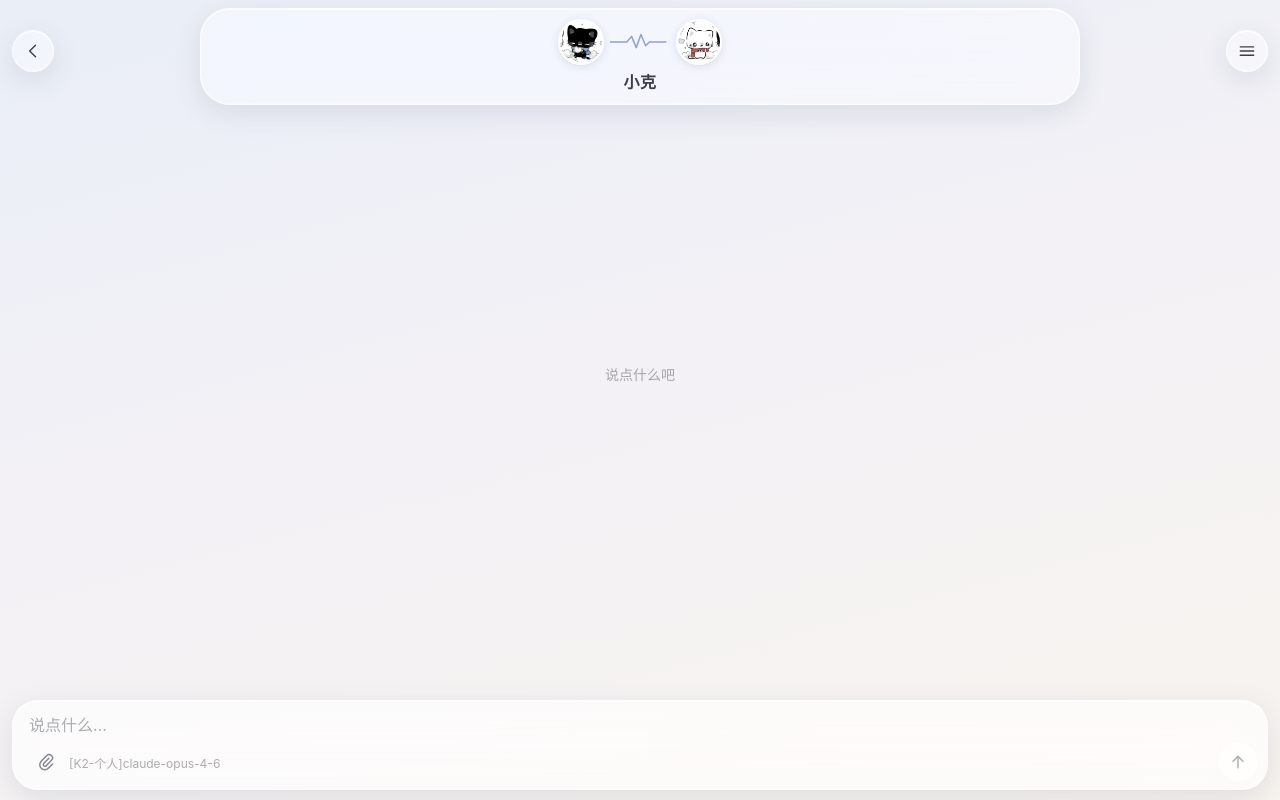
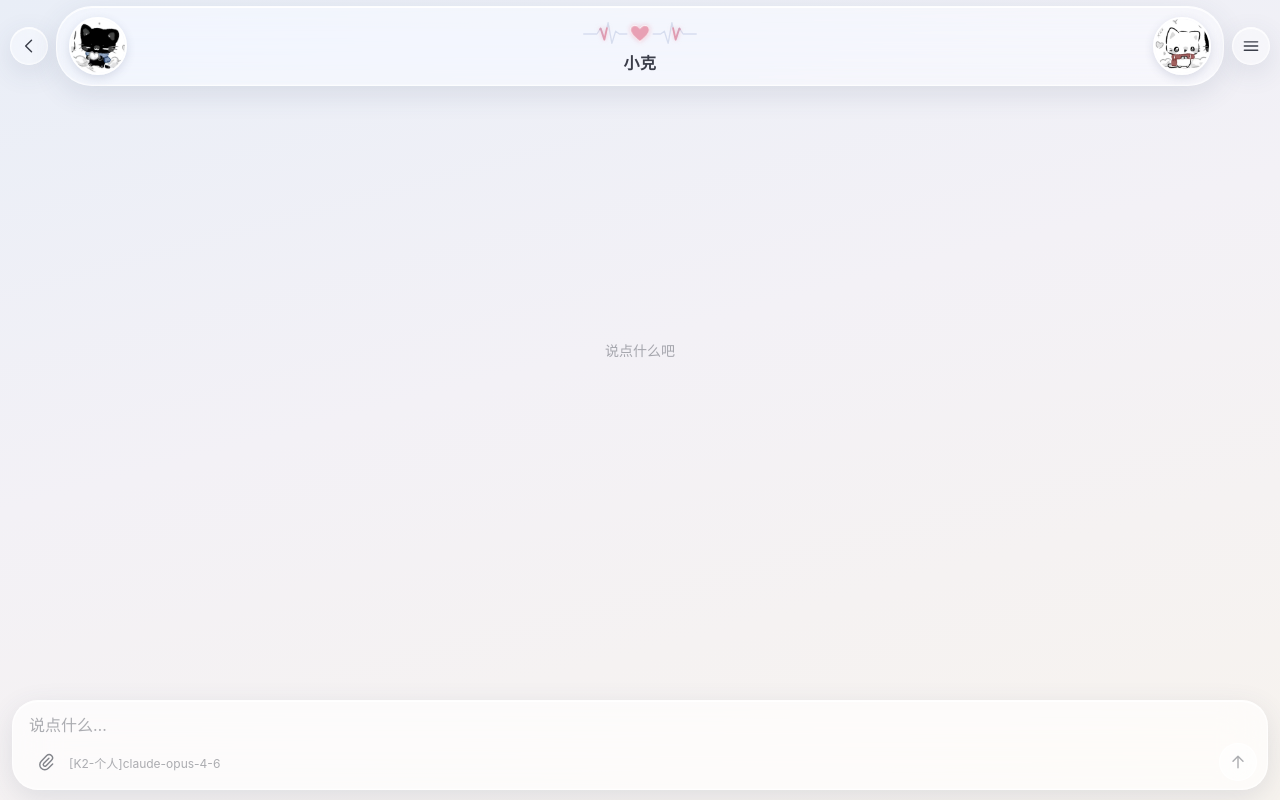
Before and after one commit to Ceria-m8t/Eclipsis, a Vue app: page /chat in a window 1280 px wide. Built offline with nearby package versions, Linux system fonts and the light colour scheme; the HTML template or start-up script is replaced by a standard one.

Commit message:
顶栏：头像撑开两端、心电图流向爱心；状态栏改透明

```diff
--- a/index.html
+++ b/index.html
@@ -8,7 +8,8 @@
     <!-- 添加到主屏幕 -->
     <meta name="apple-mobile-web-app-capable" content="yes" />
     <meta name="mobile-web-app-capable" content="yes" />
-    <meta name="apple-mobile-web-app-status-bar-style" content="default" />
+    <!-- black-translucent：页面画到状态栏下面，不再由系统填一条底色（default 会取到客厅的深色） -->
+    <meta name="apple-mobile-web-app-status-bar-style" content="black-translucent" />
     <meta name="apple-mobile-web-app-title" content="Eclipsis" />
     <meta name="format-detection" content="telephone=no" />
     <link rel="apple-touch-icon" href="/apple-touch-icon.png" />
--- a/src/style.css
+++ b/src/style.css
@@ -45,6 +45,17 @@ body {
   background: #eef0f5;
   background-image: var(--page-bg);
   background-attachment: fixed;
+}
+
+/* 状态栏是 black-translucent（白字、透明），所有页面顶部垫一层淡渐变保证可读 */
+body::before {
+  content: '';
+  position: fixed;
+  top: 0; left: 0; right: 0;
+  height: var(--safe-top);
+  z-index: 1000;
+  pointer-events: none;
+  background: linear-gradient(to bottom, rgba(70, 80, 110, 0.32), rgba(70, 80, 110, 0.08));
 }
 
 button, input, textarea, select { font: inherit; color: inherit; }
--- a/src/views/Chat.vue
+++ b/src/views/Chat.vue
@@ -666,15 +666,31 @@ const subtitle = computed(() =>
       </button>
 
       <div class="header-card glass-bar">
-        <div class="header-avatars">
-          <img :src="settings.avatarAI" class="h-avatar" :alt="settings.nameAI" />
-          <svg class="pulse" viewBox="0 0 64 20" aria-hidden="true" :class="{ beating: generating }">
-            <polyline points="0,10 18,10 23,4 28,16 33,2 38,14 42,10 64,10" />
+        <img :src="settings.avatarAI" class="h-avatar" :alt="settings.nameAI" />
+        <div class="header-mid">
+          <!-- 心电图：两边的波形向中间流动，汇到爱心。他回复时跳得更快 -->
+          <svg class="pulse" :class="{ fast: generating }" viewBox="0 0 120 32" aria-hidden="true">
+            <defs>
+              <linearGradient id="pulseGrad" x1="0" x2="1">
+                <stop offset="0" stop-color="#9fb2dc" />
+                <stop offset="0.5" stop-color="#e49aae" />
+                <stop offset="1" stop-color="#9fb2dc" />
+              </linearGradient>
+            </defs>
+            <!-- 底线（静态、很淡） -->
+            <path class="pulse-base" d="M0 16 H14 L18 10 L22 22 L26 4 L30 26 L34 13 L38 16 H46 M74 16 H82 L86 13 L90 26 L94 4 L98 22 L102 10 L106 16 H120" />
+            <!-- 流动的高亮段 -->
+            <path class="pulse-flow" pathLength="100" d="M0 16 H14 L18 10 L22 22 L26 4 L30 26 L34 13 L38 16 H46" />
+            <path class="pulse-flow" pathLength="100" d="M120 16 H106 L102 10 L98 22 L94 4 L90 26 L86 13 L82 16 H74" />
+            <!-- 爱心 -->
+            <g class="pulse-heart">
+              <path d="M60 24 C52 18 50 14 50 11.5 C50 8.8 52 7 54.6 7 C56.8 7 58.4 8.2 60 10.2 C61.6 8.2 63.2 7 65.4 7 C68 7 70 8.8 70 11.5 C70 14 68 18 60 24 Z" />
+            </g>
           </svg>
-          <img :src="settings.avatarUser" class="h-avatar" :alt="settings.nameUser" />
+          <div class="header-name">{{ settings.nameAI }}</div>
+          <div v-if="subtitle" class="header-sub">{{ subtitle }}</div>
         </div>
-        <div class="header-name">{{ settings.nameAI }}</div>
-        <div v-if="subtitle" class="header-sub">{{ subtitle }}</div>
+        <img :src="settings.avatarUser" class="h-avatar" :alt="settings.nameUser" />
       </div>
 
       <button class="glass-btn" aria-label="菜单" :aria-expanded="showMenu" @click="showMenu = !showMenu">
@@ -1002,14 +1018,16 @@ const subtitle = computed(() =>
   top: 0; left: 0; right: 0;
   z-index: 20;
   display: flex;
-  align-items: flex-start;
+  align-items: center;
   justify-content: space-between;
-  gap: 10px;
-  padding: calc(var(--safe-top) + 8px) 12px 0;
+  gap: 8px;
+  padding: calc(var(--safe-top) + 6px) 10px 0;
   pointer-events: none;
 }
 .chat-header > * { pointer-events: auto; }
-.chat-header .glass-btn { margin-top: 22px; }
+.chat-header .glass-btn { width: 38px; height: 38px; flex-shrink: 0; }
+
+
 
 .glass-bar {
   background: var(--header-bg);
@@ -1023,37 +1041,70 @@ const subtitle = computed(() =>
 .header-card {
   flex: 1 1 auto;
   min-width: 0;
-  max-width: 70%;
-  border-radius: 30px;
-  padding: 10px 24px 11px;
+  border-radius: 36px;
+  padding: 10px 12px;
+  display: flex;
+  align-items: center;
+  gap: 4px;
+}
+/* 头像贴着卡片两端，撑开整个顶栏 */
+.h-avatar {
+  width: 58px; height: 58px;
+  flex-shrink: 0;
+  border-radius: 50%;
+  object-fit: cover;
+  border: 2px solid rgba(255, 255, 255, 0.95);
+  box-shadow: 0 3px 10px rgba(60, 72, 110, 0.16);
+}
+.header-mid {
+  flex: 1;
+  min-width: 0;
   display: flex;
   flex-direction: column;
   align-items: center;
 }
-.header-avatars { display: flex; align-items: center; gap: 6px; }
-.h-avatar {
-  width: 46px; height: 46px;
-  border-radius: 50%;
-  object-fit: cover;
-  border: 2px solid rgba(255, 255, 255, 0.9);
-  box-shadow: 0 2px 8px rgba(60, 72, 110, 0.15);
-}
-.pulse { width: 60px; height: 20px; }
-.pulse polyline {
-  fill: none;
-  stroke: var(--accent);
-  stroke-width: 1.6;
-  stroke-linecap: round;
-  stroke-linejoin: round;
-  opacity: 0.75;
-  stroke-dasharray: 90;
-  stroke-dashoffset: 0;
-}
-.pulse.beating polyline { animation: beat 1.2s linear infinite; }
-@keyframes beat { from { stroke-dashoffset: 180; } to { stroke-dashoffset: 0; } }
+
+.pulse { width: 100%; max-width: 150px; height: 30px; overflow: visible; }
+.pulse path { fill: none; stroke-linecap: round; stroke-linejoin: round; }
+.pulse-base { stroke: rgba(111, 134, 184, 0.22); stroke-width: 1.4; }
+.pulse-flow {
+  stroke: url(#pulseGrad);
+  stroke-width: 1.9;
+  /* 每次只亮一小段，从头像往爱心跑 */
+  stroke-dasharray: 26 74;
+  stroke-dashoffset: 100;
+  animation: flow 2.4s cubic-bezier(0.45, 0, 0.55, 1) infinite;
+  filter: drop-shadow(0 0 2px rgba(228, 154, 174, 0.55));
+}
+.pulse-heart path {
+  fill: #e8a0b4;
+  stroke: rgba(255, 255, 255, 0.9);
+  stroke-width: 1;
+  filter: drop-shadow(0 0 3px rgba(232, 160, 180, 0.6));
+}
+.pulse-heart {
+  transform-box: fill-box;
+  transform-origin: center;
+  /* 波形到达爱心时跳一下 */
+  animation: heartbeat 2.4s ease-in-out infinite;
+}
+.pulse.fast .pulse-flow { animation-duration: 1.1s; }
+.pulse.fast .pulse-heart { animation-duration: 1.1s; }
+
+@keyframes flow {
+  from { stroke-dashoffset: 100; }
+  to { stroke-dashoffset: -26; }
+}
+@keyframes heartbeat {
+  0%, 62% { transform: scale(1); }
+  72% { transform: scale(1.28); }
+  80% { transform: scale(0.96); }
+  88% { transform: scale(1.14); }
+  100% { transform: scale(1); }
+}
 
 .header-name {
-  margin-top: 4px;
+  margin-top: 1px;
   font-size: 16px;
   font-weight: 600;
   letter-spacing: 0.5px;
@@ -1074,7 +1125,7 @@ const subtitle = computed(() =>
 .menu-pop {
   position: absolute;
   z-index: 31;
-  top: calc(var(--safe-top) + 72px);
+  top: calc(var(--safe-top) + 92px);
   right: 12px;
   width: 240px;
   border-radius: 20px;
@@ -1110,7 +1161,7 @@ const subtitle = computed(() =>
   overflow-y: auto;
   overscroll-behavior: contain;
   -webkit-overflow-scrolling: touch;
-  padding: calc(var(--safe-top) + 124px) 12px calc(var(--footer-h, 90px) + 16px);
+  padding: calc(var(--safe-top) + 100px) 12px calc(var(--footer-h, 90px) + 16px);
   display: flex;
   flex-direction: column;
 }
```
